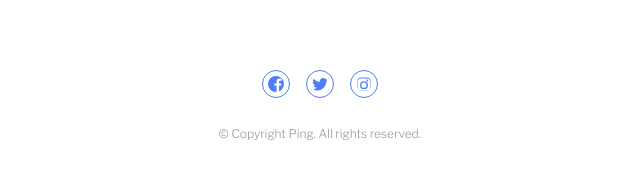
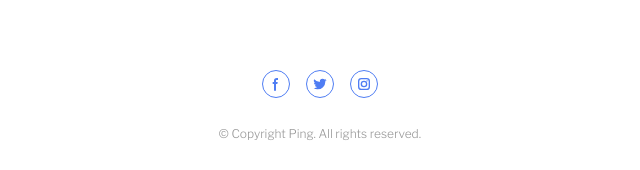
Before and after one commit to arne-witteler/ping-landing-page, a plain HTML site: page index.html in a window 1280 px wide. Shown: the part 820-990 px from the top of the page, 320-960 px from the left. Drawn offline with nearby package versions, Linux system fonts and the light colour scheme.

Commit message:
style: update social media icons

```diff
--- a/index.html
+++ b/index.html
@@ -23,20 +23,20 @@
         <img class="landingpage__illustration" src="images/illustration-dashboard.png" alt="Illustration of a dashboard">
         <ul class="landingpage__socials">
           <li class="landingpage__social">
-            <svg class="landingpage__icon" xmlns="http://www.w3.org/2000/svg" viewBox="0 0 24 24" aria-label="Facebook">
-              <path d="M22.675 0H1.325C.593 0 0 .593 0 1.325v21.351C0 23.406.593 24 1.325 24h11.495v-9.294H9.691V11.41h3.129V8.413c0-3.1 1.893-4.788 4.659-4.788 1.325 0 2.463.099 2.794.143v3.24l-1.918.001c-1.504 0-1.795.715-1.795 1.763v2.313h3.587l-.467 3.296h-3.12V24h6.116C23.406 24 24 23.406 24 22.676V1.325C24 .593 23.406 0 22.675 0z"/>
+            <svg class="landingpage__icon" aria-hidden="true" xmlns="http://www.w3.org/2000/svg" width="26" height="26" fill="currentColor" viewBox="0 0 24 24">
+              <path fill-rule="evenodd" d="M13.135 6H15V3h-1.865a4.147 4.147 0 0 0-4.142 4.142V9H7v3h2v9.938h3V12h2.021l.592-3H12V6.591A.6.6 0 0 1 12.592 6h.543Z" clip-rule="evenodd"/>
             </svg>
           </li>
 
           <li class="landingpage__social">
-            <svg class="landingpage__icon" xmlns="http://www.w3.org/2000/svg" viewBox="0 0 24 24" aria-label="Twitter">
-              <path d="M24 4.557a9.83 9.83 0 0 1-2.828.775A4.932 4.932 0 0 0 23.337 3a9.865 9.865 0 0 1-3.127 1.195A4.917 4.917 0 0 0 16.616 3c-2.732 0-4.946 2.214-4.946 4.945 0 .388.044.765.128 1.124A13.957 13.957 0 0 1 1.671 3.149a4.936 4.936 0 0 0-.67 2.482c0 1.712.871 3.223 2.188 4.107a4.903 4.903 0 0 1-2.24-.619v.062c0 2.39 1.699 4.383 3.95 4.834a4.935 4.935 0 0 1-2.232.085c.63 1.965 2.445 3.392 4.6 3.435A9.868 9.868 0 0 1 0 19.54a13.94 13.94 0 0 0 7.548 2.212c9.056 0 14.009-7.506 14.009-14.009 0-.213-.005-.425-.014-.636A10.012 10.012 0 0 0 24 4.557z"/>
+            <svg class="landingpage__icon" aria-hidden="true" xmlns="http://www.w3.org/2000/svg" width="26" height="26" fill="currentColor" viewBox="0 0 24 24">
+              <path fill-rule="evenodd" d="M22 5.892a8.178 8.178 0 0 1-2.355.635 4.074 4.074 0 0 0 1.8-2.235 8.343 8.343 0 0 1-2.605.981A4.13 4.13 0 0 0 15.85 4a4.068 4.068 0 0 0-4.1 4.038c0 .31.035.618.105.919A11.705 11.705 0 0 1 3.4 4.734a4.006 4.006 0 0 0 1.268 5.392 4.165 4.165 0 0 1-1.859-.5v.05A4.057 4.057 0 0 0 6.1 13.635a4.192 4.192 0 0 1-1.856.07 4.108 4.108 0 0 0 3.831 2.807A8.36 8.36 0 0 1 2 18.184 11.732 11.732 0 0 0 8.291 20 11.502 11.502 0 0 0 19.964 8.5c0-.177 0-.349-.012-.523A8.143 8.143 0 0 0 22 5.892Z" clip-rule="evenodd"/>
             </svg>
           </li>
 
           <li class="landingpage__social">
-            <svg class="landingpage__icon" xmlns="http://www.w3.org/2000/svg" viewBox="0 0 24 24" aria-label="Instagram">
-              <path d="M12 2.163c3.204 0 3.584.012 4.85.07 1.366.062 2.633.35 3.608 1.325.975.975 1.263 2.242 1.325 3.608.058 1.266.069 1.646.069 4.834s-.012 3.568-.069 4.834c-.062 1.366-.35 2.633-1.325 3.608-.975.975-2.242 1.263-3.608 1.325-1.266.058-1.646.069-4.834.069s-3.568-.012-4.834-.069c-1.366-.062-2.633-.35-3.608-1.325-.975-.975-1.263-2.242-1.325-3.608C2.175 15.635 2.163 15.255 2.163 12s.012-3.568.069-4.834c.062-1.366.35-2.633 1.325-3.608.975-.975 2.242-1.263 3.608-1.325C8.432 2.175 8.812 2.163 12 2.163zm0 1.687c-3.16 0-3.517.012-4.748.07-1.018.047-1.57.216-1.935.37-.487.19-.835.418-1.202.785-.367.367-.595.715-.785 1.202-.154.365-.323.917-.37 1.935-.058 1.231-.07 1.588-.07 4.748s.012 3.517.07 4.748c.047 1.018.216 1.57.37 1.935.19.487.418.835.785 1.202.367.367.715.595 1.202.785.365.154.917.323 1.935.37 1.231.058 1.588.07 4.748.07s3.517-.012 4.748-.07c1.018-.047 1.57-.216 1.935-.37.487-.19.835-.418 1.202-.785.367-.367.595-.715.785-1.202.154-.365.323-.917.37-1.935.058-1.231.07-1.588.07-4.748s-.012-3.517-.07-4.748c-.047-1.018-.216-1.57-.37-1.935-.19-.487-.418-.835-.785-1.202-.367-.367-.715-.595-1.202-.785-.365-.154-.917-.323-1.935-.37-1.231-.058-1.588-.07-4.748-.07zm0 3.905a5.94 5.94 0 1 1 0 11.88 5.94 5.94 0 0 1 0-11.88zm0 9.804a3.865 3.865 0 1 0 0-7.73 3.865 3.865 0 0 0 0 7.73zm6.406-10.845a1.386 1.386 0 1 1-2.772 0 1.386 1.386 0 0 1 2.772 0z"/>
+            <svg class="landingpage__icon" aria-hidden="true" xmlns="http://www.w3.org/2000/svg" width="26" height="26" fill="currentColor" viewBox="0 0 24 24">
+              <path fill="currentColor" fill-rule="evenodd" d="M3 8a5 5 0 0 1 5-5h8a5 5 0 0 1 5 5v8a5 5 0 0 1-5 5H8a5 5 0 0 1-5-5V8Zm5-3a3 3 0 0 0-3 3v8a3 3 0 0 0 3 3h8a3 3 0 0 0 3-3V8a3 3 0 0 0-3-3H8Zm7.597 2.214a1 1 0 0 1 1-1h.01a1 1 0 1 1 0 2h-.01a1 1 0 0 1-1-1ZM12 9a3 3 0 1 0 0 6 3 3 0 0 0 0-6Zm-5 3a5 5 0 1 1 10 0 5 5 0 0 1-10 0Z" clip-rule="evenodd"/>
             </svg>
           </li>
         </ul>
--- a/styles/styles.css
+++ b/styles/styles.css
@@ -104,7 +104,7 @@ body {
 }
 
 .landingpage__icon {
-  fill: var(--color-blue-500);
+  color: var(--color-blue-500);
   width: 28px;
   height: 28px;
   transition: fill 0.3s ease;
```
